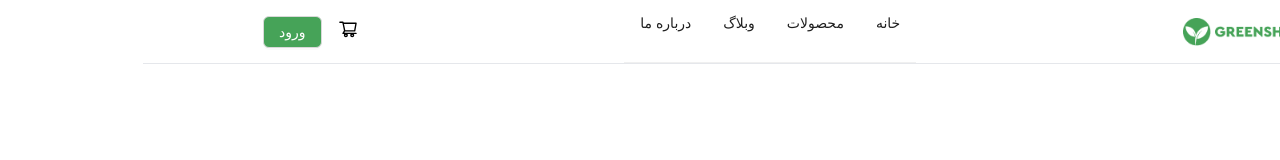
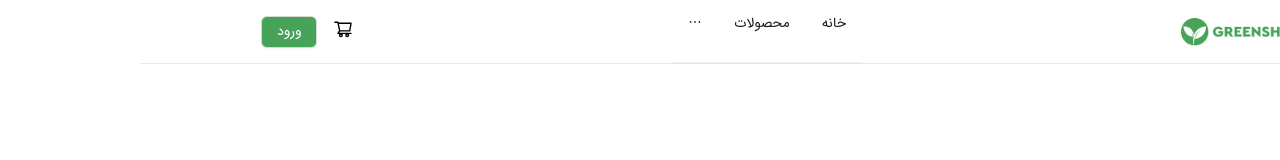
Before and after one commit to somayeshafiei/GolOnline, a Next.js app: page / in a window 1280 px wide. Shown: the top 160 px of the page. Built offline with nearby package versions, Linux system fonts and the light colour scheme.

Commit message:
change font of antd components

```diff
--- a/src/app/WrapperLayout.tsx
+++ b/src/app/WrapperLayout.tsx
@@ -1,11 +1,16 @@
 'use client';
 import { ConfigProvider } from 'antd';
-export default function WrapperLayout({ children }: { children: React.ReactNode }) {
+export default function WrapperLayout({
+  children,
+}: {
+  children: React.ReactNode;
+}) {
   return (
     <ConfigProvider
       theme={{
         token: {
           colorPrimary: '#46a358',
+          fontFamily: 'iransans',
         },
       }}
     >
```
